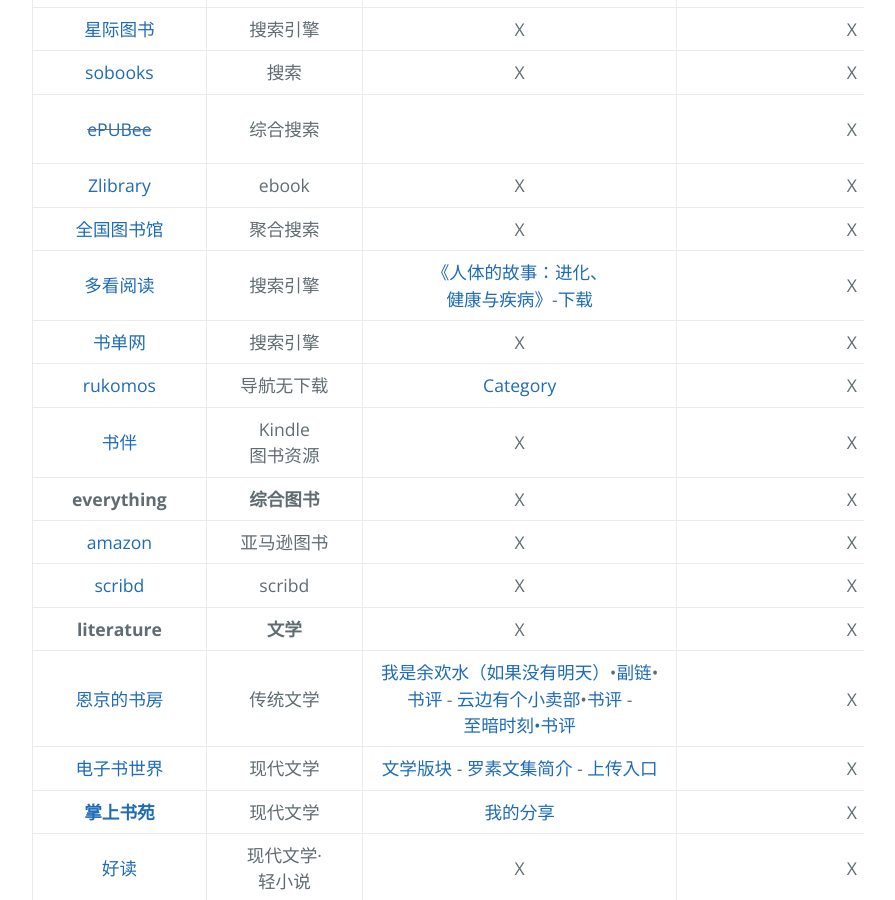
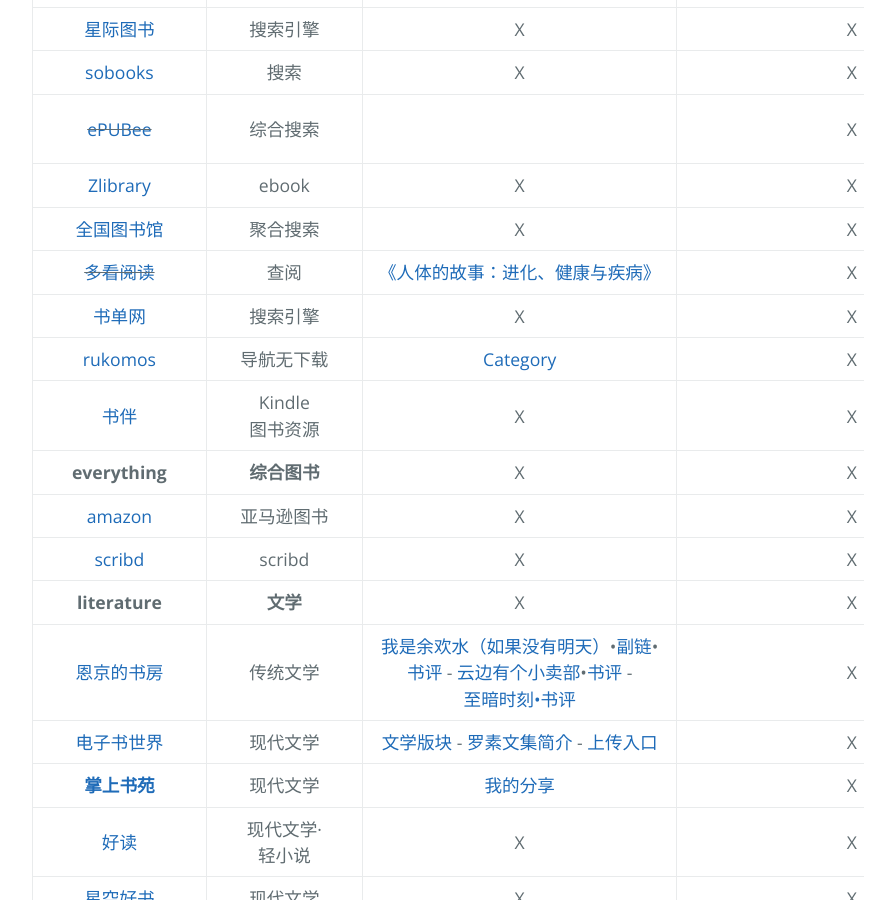
Before and after one commit to AmbroseRen/test, a Jekyll site: the page built from Library/BookSearch.md, in a window 1280 px wide and 900 px high, scrolled down 531 px. Shown: the whole window, without its empty margins (192-1087 px from the left). Built offline with Jekyll 4.4.1, drawn with Linux system fonts in a browser that asks for light colours; our own code applies the rules of GitHub Pages for plain Markdown files; the repository's description, which GitHub fills in, is left out.

Commit message:
Update BookSearch.md

```diff
--- a/Library/BookSearch.md
+++ b/Library/BookSearch.md
@@ -17,7 +17,7 @@
 | ~~[ePUBee](http://cn.epubee.com/books/?action=addbooks)~~ | 综合搜索 |  | X | [在线格式转换](https://www.aconvert.com/cn/ebook/epub-to-mobi/) - [转换二](http://cn.epubee.com/) |
 | [Zlibrary](https://b-ok.global/) | ebook | X | X | X |
 | [全国图书馆](http://www.ucdrs.superlib.net/) | 聚合搜索 | X | X | X |
-| [多看阅读](http://www.duokan.com/) | 搜索引擎 | [《人体的故事：进化、健康与疾病》](http://www.duokan.com/reader/www/app.html?id=14675bb3a5224e0f8b9a10b191c19cc9)-[下载](https://www.ebookcn.com/book/resource/257067) | X | X |
+| ~~[多看阅读](http://www.duokan.com/)~~ | 查阅 | [《人体的故事：进化、健康与疾病》](https://www.soepub.com/496252) | X | X |
 | [书单网](https://www.shudan.vip/) | 搜索引擎 | X | X | X |
 | [rukomos](http://cn-library.rukomos.ru/) | 导航无下载 | [Category](http://cn-library.rukomos.ru/list_categories.html) | X | X |
 | [书伴](https://bookfere.com/ebook) | Kindle 图书资源 | X | X | X |
```
